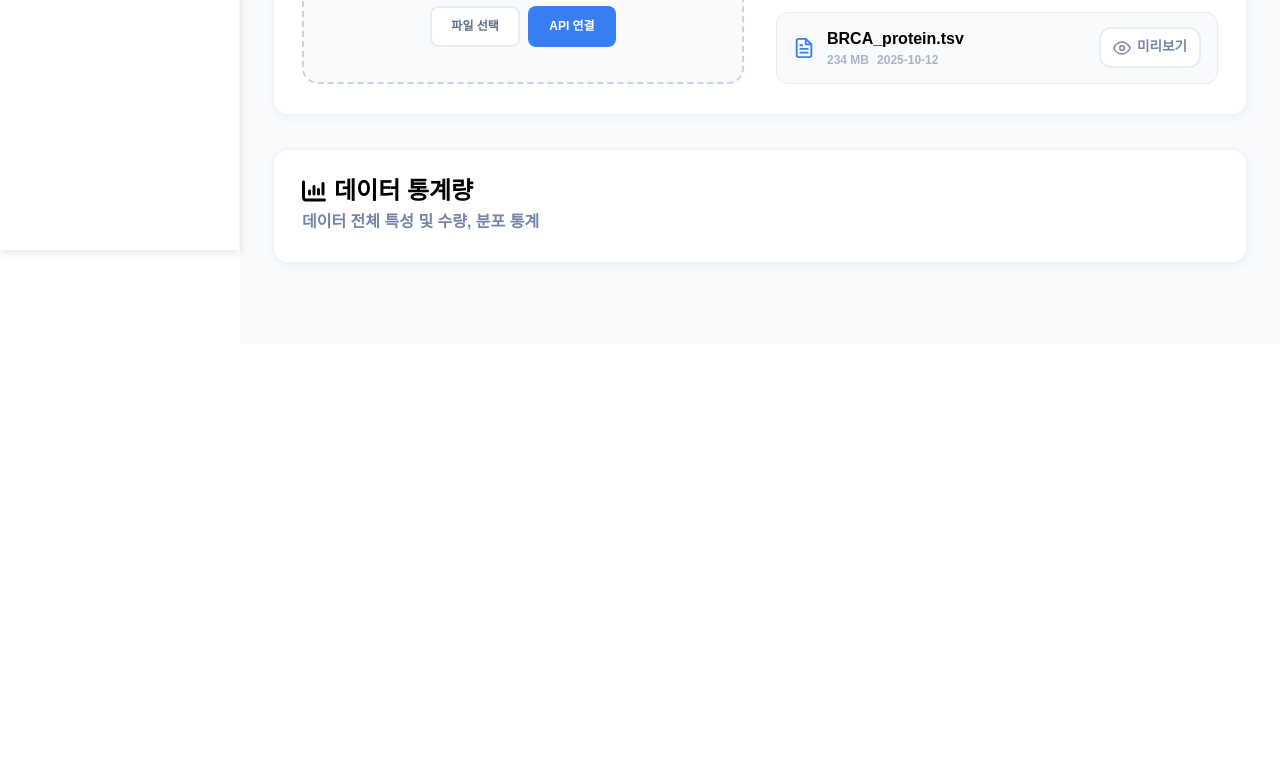
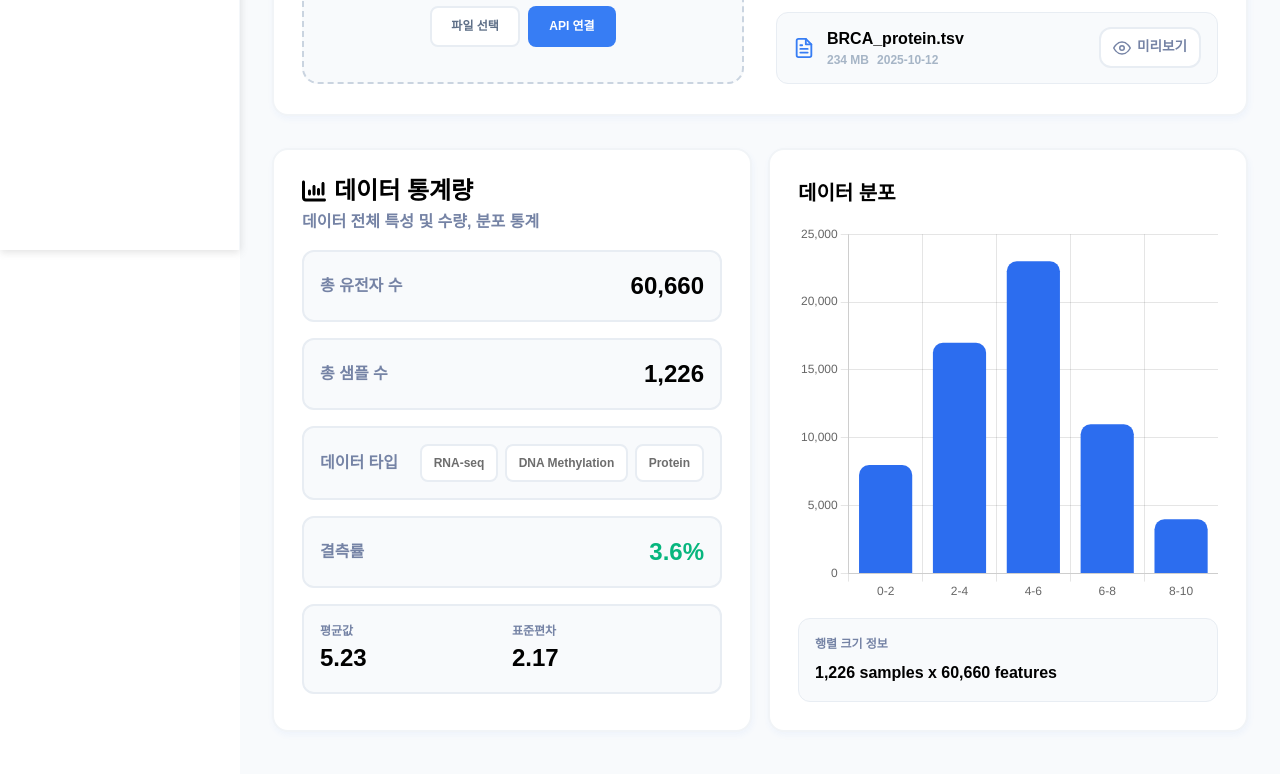
Before and after one commit to xxyeon129/gene-fe, a React (Vite) app: page / in a window 1280 px wide. Shown: the part 550-1324 px from the top of the page. Before the commit the page ends 894 px from the top, so only its background shows below. Built offline with nearby package versions, Linux system fonts and the light colour scheme.

Commit message:
Feat: [품질관리 대시보드] 데이터 통계량, 데이터 분포 UI

```diff
--- a/package.json
+++ b/package.json
@@ -11,7 +11,9 @@
     "preview": "vite preview"
   },
   "dependencies": {
+    "chart.js": "^4.5.1",
     "react": "^19.1.1",
+    "react-chartjs-2": "^5.3.0",
     "react-dom": "^19.1.1",
     "react-icons": "^5.5.0",
     "react-router-dom": "^7.9.4",
--- a/src/pages/dashboard/ui/section/statistics/Statistics.tsx
+++ b/src/pages/dashboard/ui/section/statistics/Statistics.tsx
@@ -1,19 +1,16 @@
-/**
- * @description [품질관리 대시보드 페이지] 통계 섹션 UI 컴포넌트
- */
-
-import * as St from "../section.styles";
-import { CardHeader } from "@/widgets";
-import { FaChartColumn } from "react-icons/fa6";
+import { StatisticsGraph } from "./statisticsGraph";
+import { StatisticsList } from "./statisticsList";
+import * as S from "./statistics.styles";
 
 export const Statistics = () => {
   return (
-    <St.CommonSection>
-      <CardHeader
-        title="데이터 통계량"
-        titleIcon={<FaChartColumn />}
-        description="데이터 전체 특성 및 수량, 분포 통계"
-      />
-    </St.CommonSection>
+    <S.Section>
+      <S.CardArticle>
+        <StatisticsList />
+      </S.CardArticle>
+      <S.CardArticle>
+        <StatisticsGraph />
+      </S.CardArticle>
+    </S.Section>
   );
 };
--- /dev/null
+++ b/src/pages/dashboard/ui/section/statistics/statistics.styles.ts
@@ -0,0 +1,13 @@
+import styled from "styled-components";
+
+export const Section = styled.section`
+  width: 100%;
+  display: flex;
+  gap: 1rem;
+`;
+
+export const CardArticle = styled.article`
+  width: 100%;
+  flex: 1;
+  height: 40rem;
+`;
--- /dev/null
+++ b/src/pages/dashboard/ui/section/statistics/statisticsGraph/StatisticsGraph.tsx
@@ -0,0 +1,51 @@
+import { Chart as ChartJS, CategoryScale, LinearScale, BarElement, Tooltip, Legend } from "chart.js";
+import { Bar } from "react-chartjs-2";
+import * as S from "./graph.styles";
+import { GrayBackgroundBox, GrayBackgroundBoxLabel, GrayBackgroundBoxValue } from "@/shared";
+
+const St = { GrayBackgroundBox, GrayBackgroundBoxLabel, GrayBackgroundBoxValue };
+
+// Register Chart.js components
+ChartJS.register(CategoryScale, LinearScale, BarElement, Tooltip, Legend);
+
+const chartData = {
+  labels: ["0-2", "2-4", "4-6", "6-8", "8-10"],
+  datasets: [
+    {
+      // label: "# of Votes",
+      data: [8000, 17000, 23000, 11000, 4000],
+      backgroundColor: "#2C6DEF",
+      borderWidth: 0,
+      borderRadius: 10,
+    },
+  ],
+};
+
+const chartOptions = {
+  plugins: {
+    legend: {
+      display: false,
+    },
+  },
+  scales: {
+    y: {
+      beginAtZero: true,
+    },
+  },
+  maintainAspectRatio: false,
+};
+
+export const StatisticsGraph = () => {
+  return (
+    <S.GraphContainer>
+      <S.Title>데이터 분포</S.Title>
+      <S.ChartWrapper>
+        <Bar data={chartData} options={chartOptions} />
+      </S.ChartWrapper>
+      <St.GrayBackgroundBox>
+        <St.GrayBackgroundBoxLabel>행렬 크기 정보</St.GrayBackgroundBoxLabel>
+        <St.GrayBackgroundBoxValue>1,226 samples x 60,660 features</St.GrayBackgroundBoxValue>
+      </St.GrayBackgroundBox>
+    </S.GraphContainer>
+  );
+};
--- /dev/null
+++ b/src/pages/dashboard/ui/section/statistics/statisticsGraph/graph.styles.ts
@@ -0,0 +1,18 @@
+import styled from "styled-components";
+import { CommonSection } from "../../section.styles";
+
+export const GraphContainer = styled(CommonSection)`
+  height: 36.5rem;
+  display: flex;
+  flex-direction: column;
+  justify-content: space-between;
+`;
+
+export const Title = styled.p`
+  font-size: ${({ theme }) => theme.fontSize.md};
+  font-weight: 700;
+`;
+
+export const ChartWrapper = styled.div`
+  height: 100%;
+`;
--- /dev/null
+++ b/src/pages/dashboard/ui/section/statistics/statisticsGraph/index.ts
@@ -0,0 +1 @@
+export { StatisticsGraph } from "./StatisticsGraph";
--- /dev/null
+++ b/src/pages/dashboard/ui/section/statistics/statisticsList/StatisticsList.tsx
@@ -0,0 +1,58 @@
+/**
+ * @description [품질관리 대시보드 페이지] 통계 섹션 UI 컴포넌트
+ */
+
+import { CardHeader } from "@/widgets";
+import { FaChartColumn } from "react-icons/fa6";
+import * as S from "./styles";
+
+export const StatisticsList = () => {
+  return (
+    <S.DataStatisticsContainer>
+      <CardHeader
+        title="데이터 통계량"
+        titleIcon={<FaChartColumn />}
+        description="데이터 전체 특성 및 수량, 분포 통계"
+      />
+
+      <S.DataStatisticsUl>
+        <S.DataStatisticsLi>
+          <S.DataStatisticsItemTitle>총 유전자 수</S.DataStatisticsItemTitle>
+          <S.DataStatisticsItemValue>60,660</S.DataStatisticsItemValue>
+        </S.DataStatisticsLi>
+        <S.DataStatisticsLi>
+          <S.DataStatisticsItemTitle>총 샘플 수</S.DataStatisticsItemTitle>
+          <S.DataStatisticsItemValue>1,226</S.DataStatisticsItemValue>
+        </S.DataStatisticsLi>
+
+        <S.DataStatisticsLi>
+          <S.DataStatisticsItemTitle>데이터 타입</S.DataStatisticsItemTitle>
+          <S.DataStatisticsItemValue>
+            <S.DataTypeUl>
+              <S.DataTypeLi>RNA-seq</S.DataTypeLi>
+              <S.DataTypeLi>DNA Methylation</S.DataTypeLi>
+              <S.DataTypeLi>Protein</S.DataTypeLi>
+            </S.DataTypeUl>
+          </S.DataStatisticsItemValue>
+        </S.DataStatisticsLi>
+
+        <S.DataStatisticsLi>
+          <S.DataStatisticsItemTitle>결측률</S.DataStatisticsItemTitle>
+          <S.DataStatisticsItemValue color="#07B67E">3.6%</S.DataStatisticsItemValue>
+        </S.DataStatisticsLi>
+
+        <S.DataStatisticsLi>
+          <S.StatisticsNumberItem>
+            <S.StatisticsNumberItemTitle>평균값</S.StatisticsNumberItemTitle>
+            <S.StatisticsNumberItemValue>5.23</S.StatisticsNumberItemValue>
+          </S.StatisticsNumberItem>
+
+          <S.StatisticsNumberItem>
+            <S.StatisticsNumberItemTitle>표준편차</S.StatisticsNumberItemTitle>
+            <S.StatisticsNumberItemValue>2.17</S.StatisticsNumberItemValue>
+          </S.StatisticsNumberItem>
+        </S.DataStatisticsLi>
+      </S.DataStatisticsUl>
+    </S.DataStatisticsContainer>
+  );
+};
--- /dev/null
+++ b/src/pages/dashboard/ui/section/statistics/statisticsList/index.ts
@@ -0,0 +1 @@
+export { StatisticsList } from "./StatisticsList";
--- /dev/null
+++ b/src/pages/dashboard/ui/section/statistics/statisticsList/styles.ts
@@ -0,0 +1,68 @@
+import styled from "styled-components";
+import { CommonSection } from "../../section.styles";
+
+export const DataStatisticsContainer = styled(CommonSection)`
+  height: 36.5rem;
+`;
+
+export const DataStatisticsUl = styled.ul`
+  display: flex;
+  flex-direction: column;
+  gap: 1rem;
+`;
+
+export const DataStatisticsLi = styled.li`
+  display: flex;
+  justify-content: space-between;
+  align-items: center;
+  padding: 1rem;
+
+  border-radius: 0.75rem;
+
+  background-color: ${({ theme }) => theme.colors.background.default};
+  border: 2px solid ${({ theme }) => theme.colors.border.gray};
+`;
+
+export const DataStatisticsItemTitle = styled.p`
+  font-size: ${({ theme }) => theme.fontSize.base};
+  font-weight: 700;
+  color: ${({ theme }) => theme.colors.text.gray};
+`;
+
+export const DataStatisticsItemValue = styled.p<{ color?: string }>`
+  font-size: ${({ theme }) => theme.fontSize.lg};
+  font-weight: 700;
+  color: ${({ color }) => color || "black"};
+`;
+
+export const StatisticsNumberItem = styled.div`
+  display: flex;
+  flex-direction: column;
+  flex: 1;
+`;
+
+export const StatisticsNumberItemTitle = styled.p`
+  font-size: ${({ theme }) => theme.fontSize.sm};
+  font-weight: 700;
+  color: ${({ theme }) => theme.colors.text.gray};
+`;
+
+export const StatisticsNumberItemValue = styled.p`
+  font-size: ${({ theme }) => theme.fontSize.lg};
+  font-weight: 700;
+`;
+
+export const DataTypeUl = styled.ul`
+  display: flex;
+  column-gap: 0.4rem;
+`;
+
+export const DataTypeLi = styled.li`
+  background-color: white;
+  padding: 0.5rem 0.75rem;
+  border-radius: 0.5rem;
+  border: 2px solid ${({ theme }) => theme.colors.border.gray};
+  font-size: ${({ theme }) => theme.fontSize.sm};
+  font-weight: 800;
+  color: rgb(109, 109, 109);
+`;
--- a/src/shared/styles/common.styles.ts
+++ b/src/shared/styles/common.styles.ts
@@ -21,3 +21,24 @@ export const CommonBlueButton = styled.button`
     font-size: 1.2rem;
   }
 `;
+
+export const GrayBackgroundBox = styled.div`
+  display: flex;
+  flex-direction: column;
+  row-gap: 0.5rem;
+  padding: 1rem;
+  border-radius: 0.75rem;
+  background-color: ${({ theme }) => theme.colors.background.default};
+  border: 1px solid ${({ theme }) => theme.colors.border.gray};
+`;
+
+export const GrayBackgroundBoxLabel = styled.p`
+  font-size: ${({ theme }) => theme.fontSize.sm};
+  font-weight: 700;
+  color: ${({ theme }) => theme.colors.text.gray};
+`;
+
+export const GrayBackgroundBoxValue = styled.p`
+  font-size: ${({ theme }) => theme.fontSize.base};
+  font-weight: 700;
+`;
```
Also changed, not shown: 1 other file (tests, documents, lock files or other folders).
